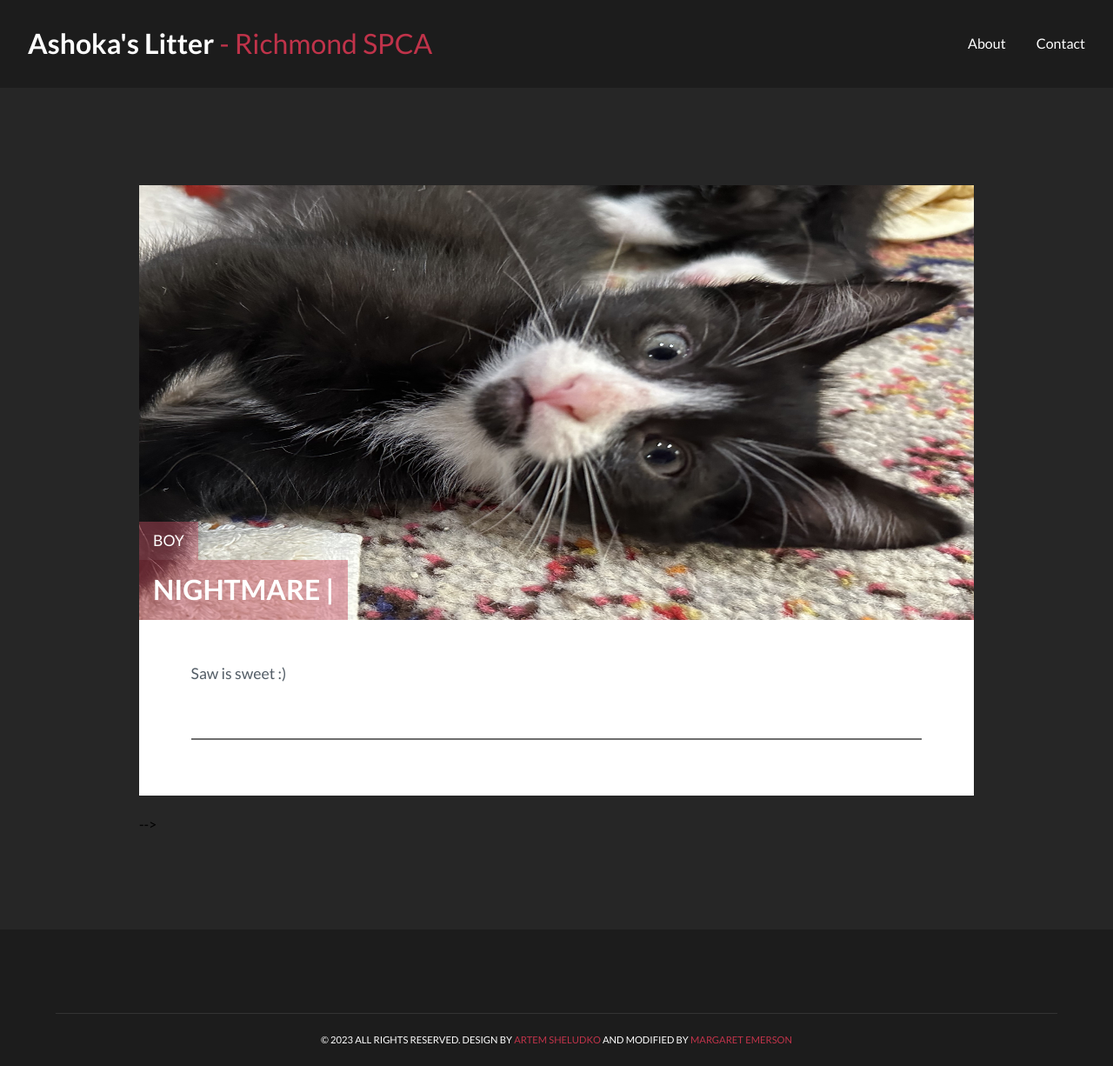
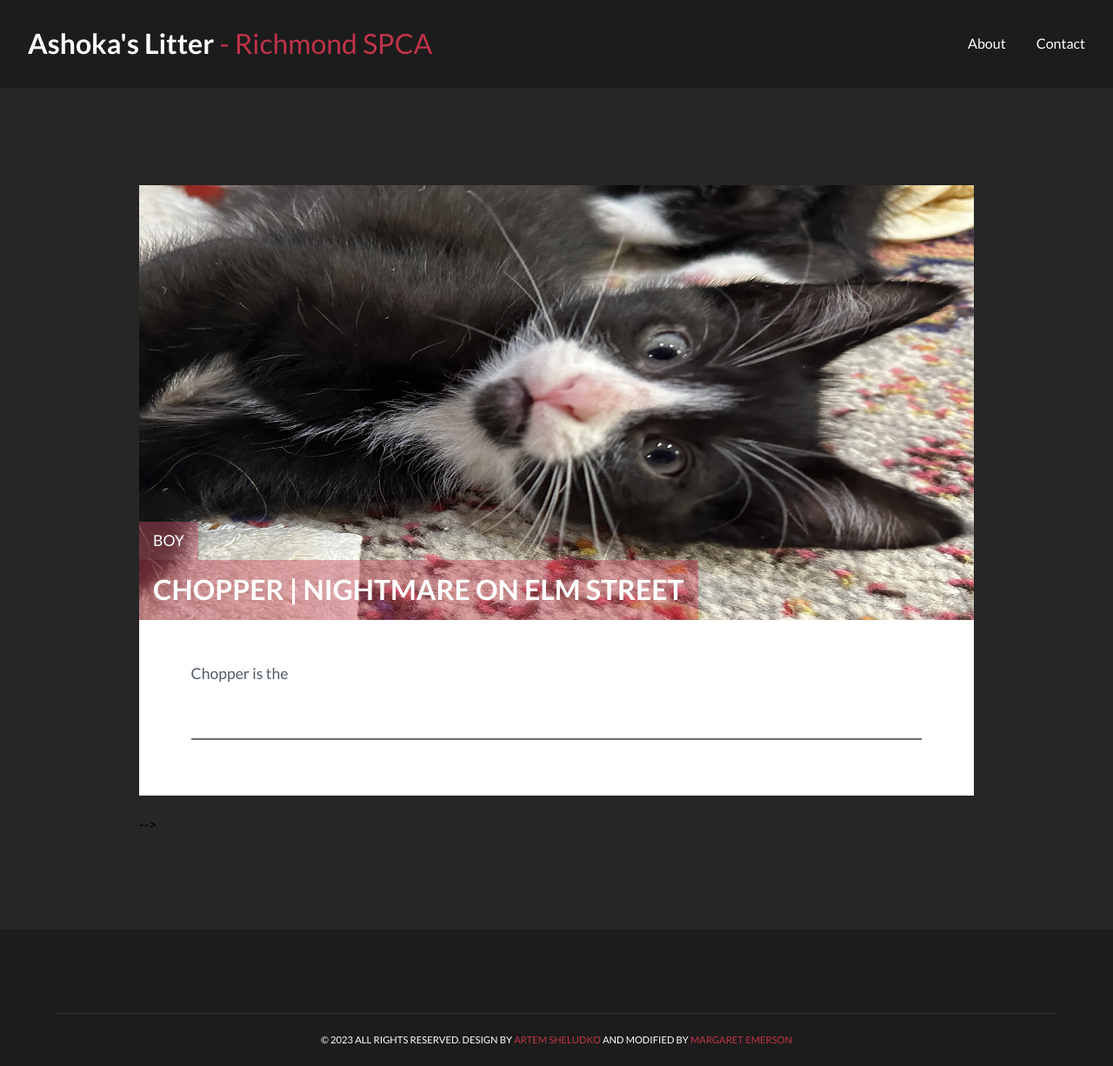
Before and after one commit to m-emer/rva-fosters, a Jekyll site: the page built from _posts/2023-10-31-nightmare.markdown, in a window 1280 px wide. Shown: the whole page at 87% size. Built offline with Jekyll 4.4.1, drawn with Linux system fonts in a browser that asks for light colours.

```diff
--- a/_pages/about.html
+++ b/_pages/about.html
@@ -20,7 +20,11 @@
           <p class="author_subtitle">
             Not ready for the commitment of adopting? Try  <a href="https://richmondspca.org/how-you-can-help/volunteer/foster-care/s">fostering</a> yourself! It can be challenging, but is ultimately very rewarding and fills our lives with lots of love. :)
           </p>
+          <p class="author_subtitle">
+            <b>Why two names?</b> We renamed the kittens before we planned this adoption event - we have never seen Star Wars so it was hard for us to keep their names straight! However, the SPCA Adoption Center only knows them by their official names.
+          </p>
         </div>
+
       </div>
 
       <div class="about_social">
--- a/_pages/contact.html
+++ b/_pages/contact.html
@@ -8,6 +8,7 @@
 
   <div class="container_contact">
   <h3 class="form_title">Interested in one of our kittens? Contact the SPCA to set up a meeting with their adoption counselors!</h3>
+  <h1 class="form_content">REMEMBER TO USE THE <b>FIRST</b> NAME LISTED ON THEIR POST (not the scary movie one)!</h1>
   <h1 class="form_content">Email: adopt@richmondspca.org</h1>
   <h1 class="form_content">Call: 804-521-1307</h1>
   <h1 class="form_content">Visit: 2519 Hermitage Road Richmond, VA 23220</h1>
--- a/_posts/2023-10-31-nightmare.markdown
+++ b/_posts/2023-10-31-nightmare.markdown
@@ -1,11 +1,11 @@
 ---
 layout: post
-title: "NIGHTMARE | "
+title: "CHOPPER | NIGHTMARE ON ELM STREET"
 gender: boy
 img: nightmare.jpg # Add image post (optional)
 date: 2017-07-03 12:56:00 +0300
 description: You’ll find this post in your `_posts` directory. Go ahead and edit it and re-build the site to see your changes. # Add post description (optional)
-tag: [Halloween, Boy, Affectionate, Calm]
+tag: [Halloween, Boy, Independent, Energetic]
 ---
 
-Saw is sweet :)
+Chopper is the
```
